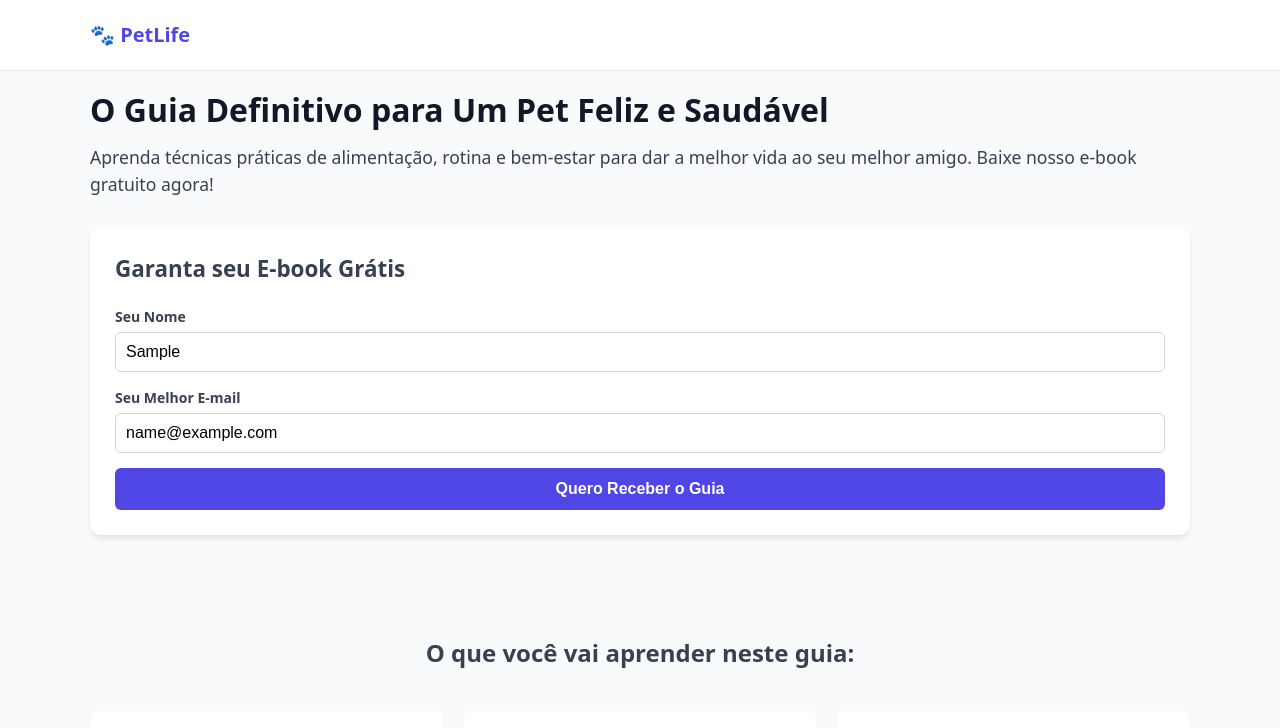
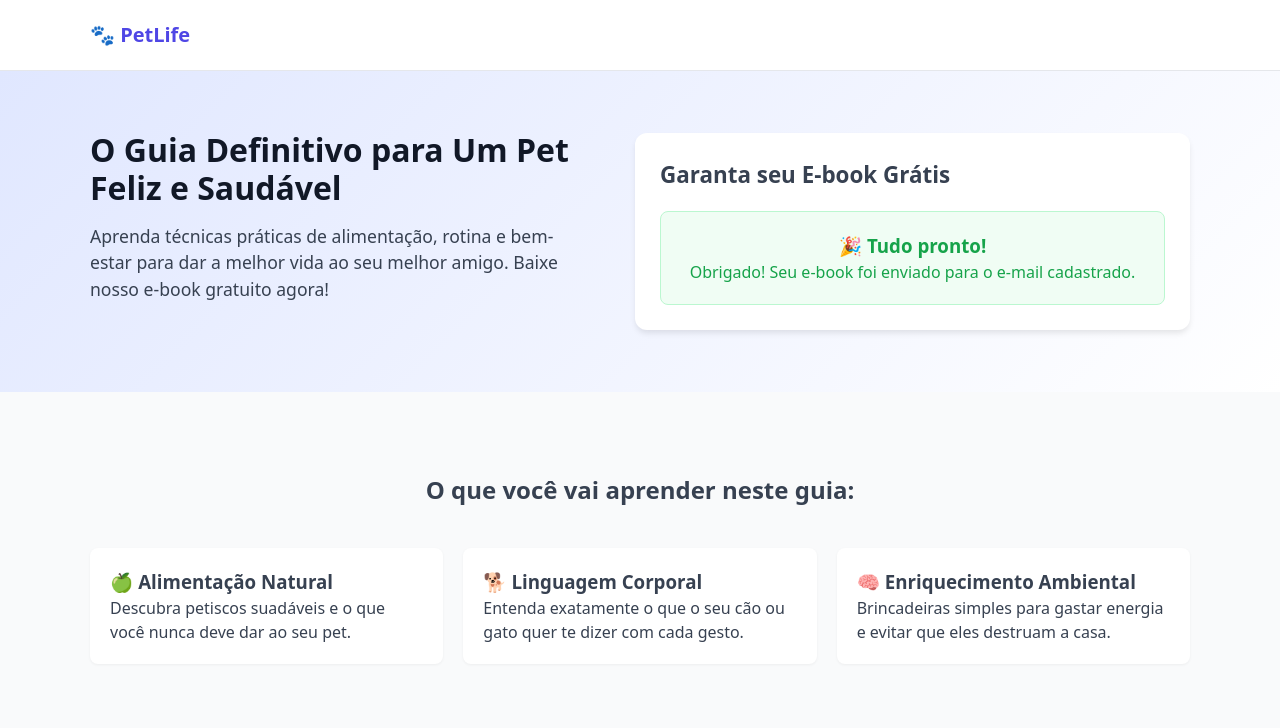
Before and after one commit to wsfreire22/petlife-landing-page, a plain HTML site: page index.html in a window 1280 px wide. Both pictures are taken after typing "Sample", "name@example.com" into the empty fields and a click on the button "Quero Receber o Guia". Shown: the top 728 px of the page. Drawn offline with Linux system fonts and the light colour scheme.

Commit message:
fix: corrige bugs de digitação no HTML, CSS e JavaScript
- Corrige erro de digitação no ID da mensagem de sucesso no index.html.
- Corrige erro de sintaxe (ReferenceError) no nome da variável do objeto de dados no script.js.
- Corrige seletor de classe e variável de cor inválidos no style.css.

```diff
--- a/index.html
+++ b/index.html
@@ -33,7 +33,7 @@
             <form id="lead-form">
               <div class="form-group">
                 <label for="name">Seu Nome</label>
-                <input type="text" id="name" placeholder="Ex: João Silva required">
+                <input type="text" id="name" placeholder="Ex: João Silva" required>
               </div>
 
               <div class="form-group">
@@ -45,7 +45,7 @@
             </form>
 
             <!-- Mensagem de Sucesso (Invisível por padrao via CSS) -->
-            <div id="sucess-message" class="sucess-message hidden">
+            <div id="success-message" class="success-message hidden">
               <h3>🎉 Tudo pronto!</h3>
               <p>Obrigado! Seu e-book foi enviado para o e-mail cadastrado.</p>
             </div>
--- a/script.js
+++ b/script.js
@@ -10,10 +10,10 @@ document.addEventListener("DOMContentLoaded", () => {
 
     // 2. Captura os dados digitados pelo usuário
     const nameInput = document.getElementById("name").value;
-    const emailInput = document.getElementById(email).value;
+    const emailInput = document.getElementById("email").value;
 
     // 3. Cria o objeto "Lead" que simula o que iria para o banco de dados
-    const newLoad = {
+    const newLead = {
       name: nameInput,
       email: emailInput,
       date: new Date().toISOString()
--- a/style.css
+++ b/style.css
@@ -4,7 +4,7 @@
 :root {
   --primary-color: #4f46e5; /* Roxo moderno */
   --primary-hover: #4338ca;
-  --sucess-color: #16a34a;  /* Verde para sucesso */
+  --success-color: #16a34a;  /* Verde para sucesso */
   --text-color: #374151;    /* Cinza escuro legível */
   --bg-light: #f9fafb;      /* Fundo suave */
   --white: #ffffff;
@@ -44,7 +44,7 @@ body {
   color: var(--primary-color);
 }
 
-hero-section {
+.hero-section {
   padding: 40px 0;
   background: linear-gradient(135deg, #e0e7ff 0%, #ffffff 100%);
 }
@@ -154,7 +154,7 @@ hero-section {
    3. Telas Grandes (Desktops)
    ========================================== */
 @media (min-width: 768px) {
-  .hero-caontainer {
+  .hero-container {
     display: flex;
     align-items: center;
     gap: 40px;
```
